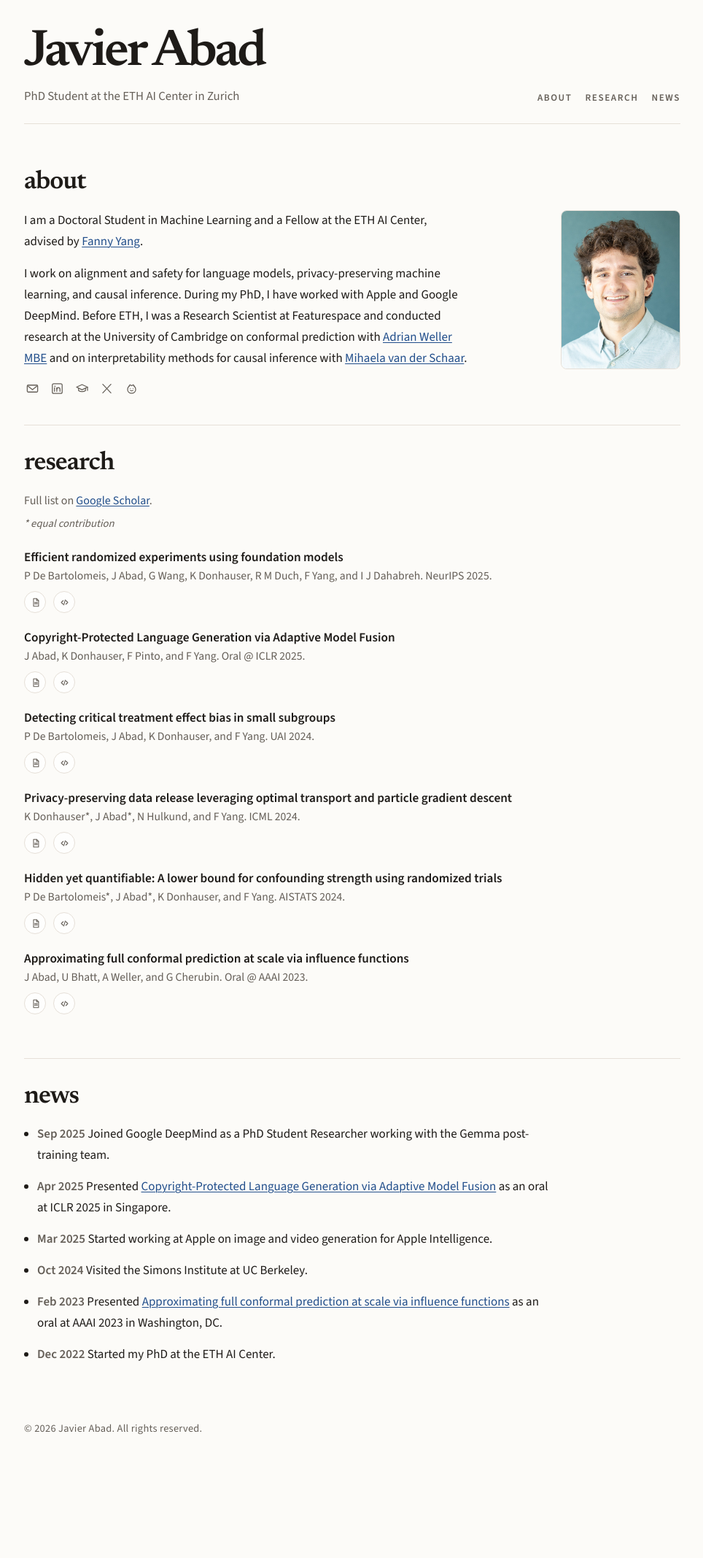
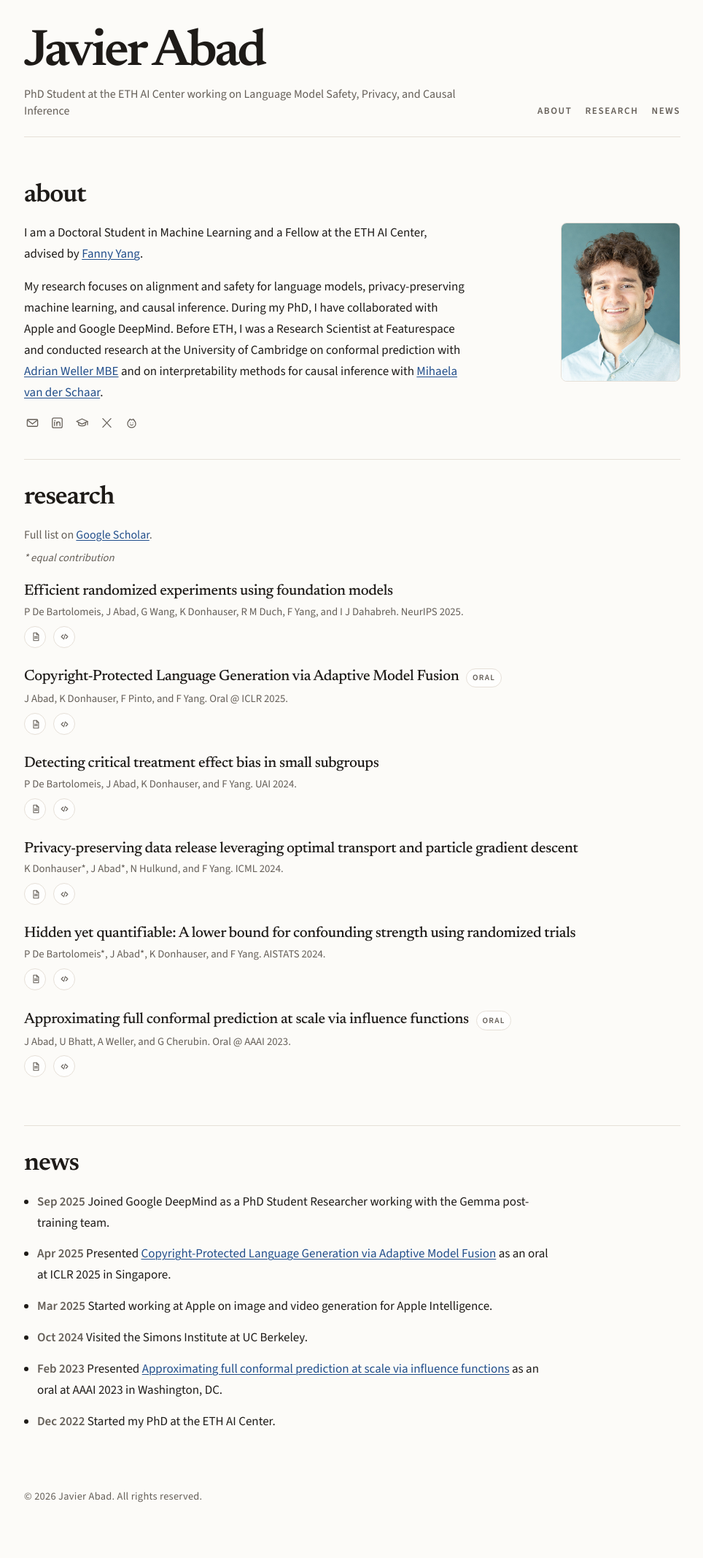
Before and after one commit to jaabmar/jaabmar.github.io, a Jekyll site: the page built from index.html, in a window 1280 px wide. Shown: the whole page at 73% size, without its empty margins (157-1121 px from the left). Built offline with Jekyll 4.4.1, drawn with Linux system fonts in a browser that asks for light colours; before the commit the page ends 2043 px from its top, so only the background shows below that.

Commit message:
Polish typography and add social preview image

```diff
--- a/_config.yml
+++ b/_config.yml
@@ -1,6 +1,6 @@
 title: Javier Abad
 tagline: ETH AI Center · Machine Learning Researcher
-description: Javier Abad Martinez, who publishes as Javier Abad, is a PhD student at the ETH AI Center working on safe foundation models, privacy-preserving machine learning, and causal inference.
+description: Javier Abad Martinez, who publishes as Javier Abad, is a PhD student at the ETH AI Center working on language model safety, privacy-preserving machine learning, and causal inference.
 url: "https://jaabmar.github.io"
 baseurl: ""
 lang: en
--- a/_data/papers.yml
+++ b/_data/papers.yml
@@ -32,6 +32,7 @@
   venue: Oral @ ICLR
   year: 2025
   featured: true
+  presentation: oral
   links:
     - label: paper
       url: https://arxiv.org/abs/2412.06619
@@ -54,7 +55,6 @@
   venue: ICML
   year: 2024
   featured: true
-  note: "* shared authorship"
   links:
     - label: paper
       url: https://arxiv.org/abs/2401.17823
@@ -66,7 +66,6 @@
   venue: AISTATS
   year: 2024
   featured: true
-  note: "* shared authorship"
   links:
     - label: paper
       url: https://arxiv.org/abs/2312.03871
@@ -78,6 +77,7 @@
   venue: Oral @ AAAI
   year: 2023
   featured: true
+  presentation: oral
   links:
     - label: paper
       url: https://arxiv.org/abs/2202.01315
--- a/assets/css/main.css
+++ b/assets/css/main.css
@@ -85,7 +85,9 @@ h1 {
 .subtitle {
   margin: 10px 0 0;
   color: var(--muted);
-  font-size: 1.05rem;
+  max-width: 40rem;
+  font-size: 1rem;
+  line-height: 1.45;
 }
 
 .nav {
@@ -211,7 +213,7 @@ p {
 }
 
 .paper-list li {
-  margin-bottom: 22px;
+  margin-bottom: 28px;
 }
 
 .news-list li {
@@ -219,16 +221,42 @@ p {
   max-width: 44rem;
 }
 
+.paper-heading {
+  display: flex;
+  align-items: baseline;
+  gap: 10px;
+  flex-wrap: wrap;
+  margin-bottom: 4px;
+}
+
 .paper-title {
-  font-size: 1.08rem;
-  font-weight: 600;
-  line-height: 1.35;
+  font-family: var(--display-font);
+  font-size: 1.28rem;
+  font-weight: 500;
+  line-height: 1.16;
+  letter-spacing: -0.02em;
+}
+
+.paper-badge {
+  display: inline-flex;
+  align-items: center;
+  padding: 0.18rem 0.48rem;
+  border: 1px solid var(--line);
+  border-radius: 999px;
+  background: rgba(255, 255, 255, 0.72);
+  color: var(--muted);
+  font-size: 0.7rem;
+  font-weight: 700;
+  letter-spacing: 0.12em;
+  text-transform: uppercase;
+  white-space: nowrap;
 }
 
 .paper-meta,
 .paper-links {
   color: var(--muted);
-  font-size: 0.98rem;
+  font-size: 0.92rem;
+  line-height: 1.55;
 }
 
 .paper-links {
@@ -331,4 +359,12 @@ p {
   h2 {
     font-size: clamp(1.45rem, 8vw, 1.9rem);
   }
+
+  .subtitle {
+    max-width: 26rem;
+  }
+
+  .paper-title {
+    font-size: 1.16rem;
+  }
 }
--- a/index.html
+++ b/index.html
@@ -1,14 +1,14 @@
 ---
 layout: default
 title: Javier Abad
-description: Javier Abad Martinez, who publishes as Javier Abad, is a PhD student at the ETH AI Center working on safe foundation models, privacy-preserving machine learning, and causal inference.
-image: /artifacts/portrait.jpeg
+description: Javier Abad Martinez, who publishes as Javier Abad, is a PhD student at the ETH AI Center working on language model safety, privacy-preserving machine learning, and causal inference.
+image: /artifacts/social-preview.png
 ---
 <div class="page">
   <header class="topbar">
     <div class="brand">
       <h1><a class="brand-link" href="{{ '/' | relative_url }}">{{ site.author.name }}</a></h1>
-      <p class="subtitle">PhD Student at the ETH AI Center in Zurich</p>
+      <p class="subtitle">PhD Student at the ETH AI Center working on Language Model Safety, Privacy, and Causal Inference</p>
     </div>
     <nav class="nav" aria-label="Primary">
       <a href="#about">about</a>
@@ -27,9 +27,9 @@ image: /artifacts/portrait.jpeg
             <a href="https://sml.inf.ethz.ch/group/fannyy/" target="_blank" rel="noreferrer">Fanny Yang</a>.
           </p>
           <p>
-            I work on alignment and safety for language models, privacy-preserving machine learning,
-            and causal inference. During my PhD, I have worked with Apple and Google DeepMind.
-            Before ETH, I was a Research Scientist at Featurespace and conducted research at the University of Cambridge
+            My research focuses on alignment and safety for language models, privacy-preserving machine learning,
+            and causal inference. During my PhD, I have collaborated with Apple and Google DeepMind. Before ETH,
+            I was a Research Scientist at Featurespace and conducted research at the University of Cambridge
             on conformal prediction with
             <a href="https://www.ai.cam.ac.uk/people/adrian-weller/" target="_blank" rel="noreferrer">Adrian Weller MBE</a>
             and on interpretability methods for causal inference with
@@ -58,7 +58,12 @@ image: /artifacts/portrait.jpeg
         {% assign featured_papers = site.data.papers | where: "featured", true %}
         {% for paper in featured_papers %}
           <li>
-            <div class="paper-title">{{ paper.title }}</div>
+            <div class="paper-heading">
+              <div class="paper-title">{{ paper.title }}</div>
+              {% if paper.presentation %}
+                <span class="paper-badge">{{ paper.presentation }}</span>
+              {% endif %}
+            </div>
             <div class="paper-meta">{{ paper.authors }}. {{ paper.venue }} {{ paper.year }}.</div>
             {% if paper.links %}
               <div class="paper-links">
```
Also changed, not shown: artifacts/social-preview.png (added).
